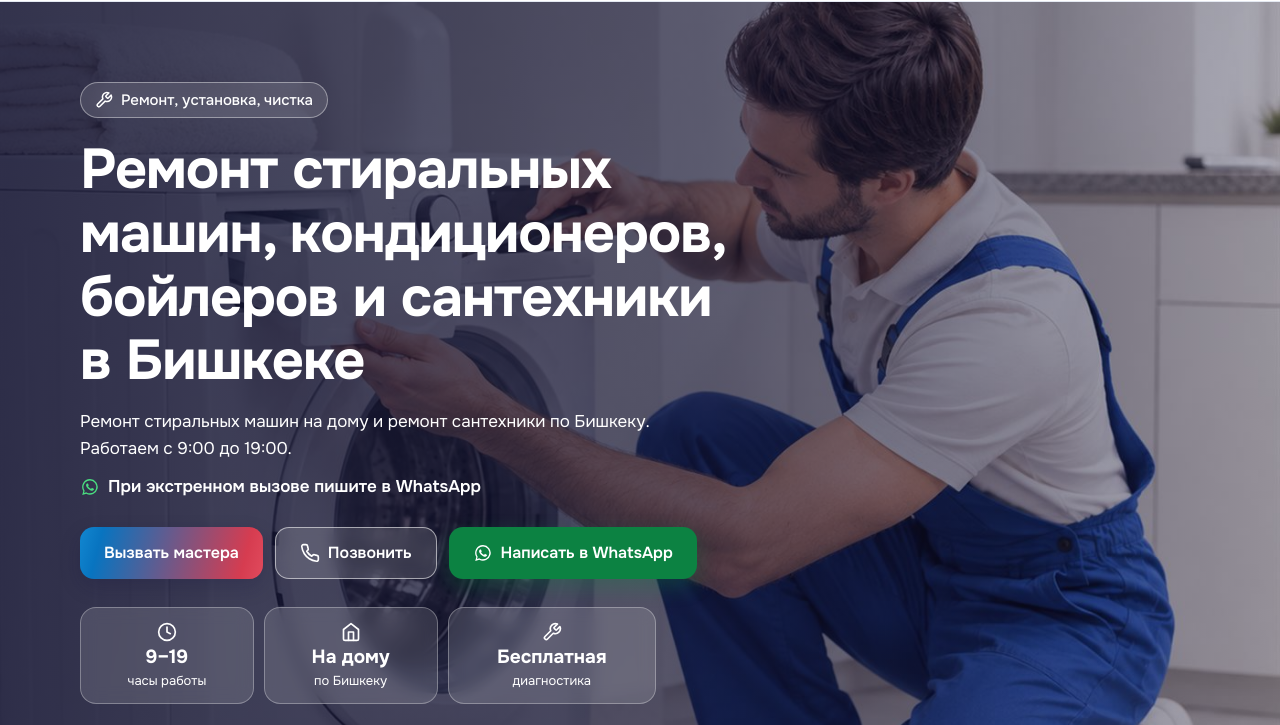
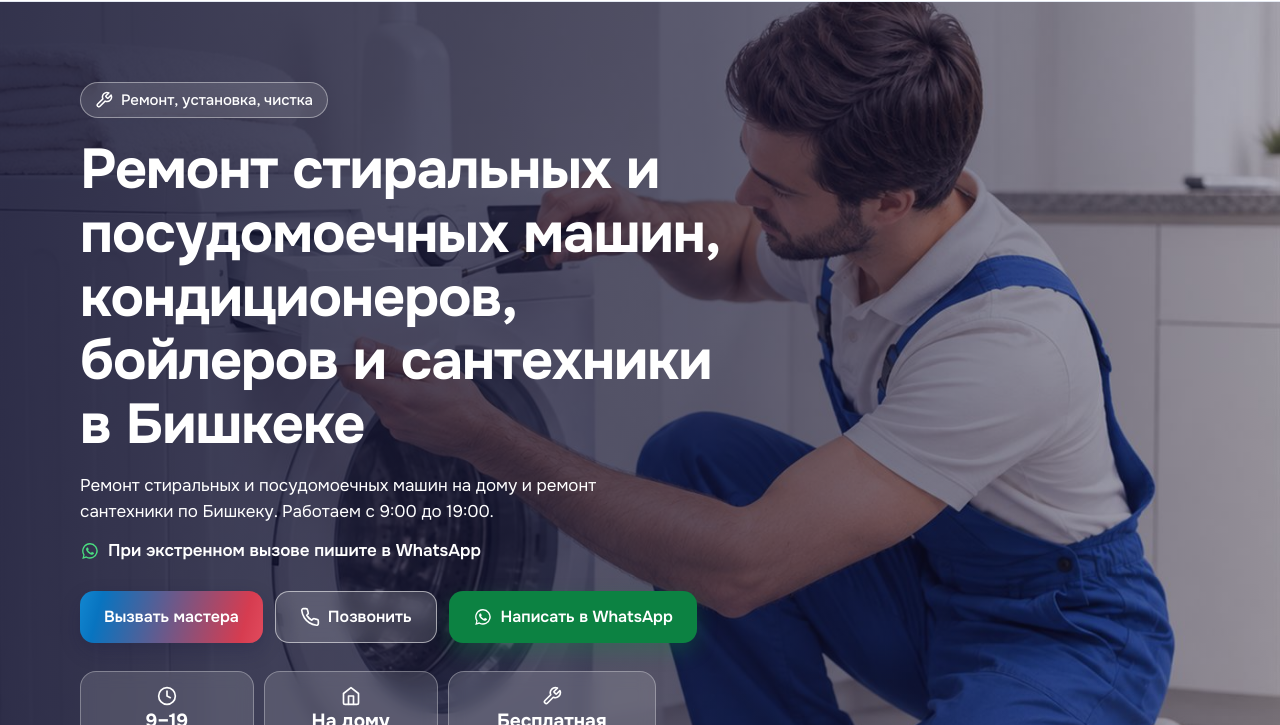
Before and after one commit to dyikanbaevaa08-coder/service-website-test, a plain HTML site: page index.html in a window 1280 px wide. Shown: the part 75-800 px from the top of the page. Drawn offline with Linux system fonts and the light colour scheme.

Commit message:
Mention dishwashers in the main heading, intro and footer
Co-Authored-By: Claude Opus 5.5 <noreply@anthropic.com>

```diff
--- a/index.html
+++ b/index.html
@@ -92,8 +92,8 @@
           <svg class="icon" aria-hidden="true"><use href="#i-wrench"/></svg>
           <span>Ремонт, установка, чистка</span>
         </p>
-        <h1>Ремонт стиральных машин, кондиционеров, бойлеров и сантехники в&nbsp;Бишкеке</h1>
-        <p class="hero__lead">Ремонт стиральных машин на дому и ремонт сантехники по Бишкеку. Работаем с 9:00 до 19:00.</p>
+        <h1>Ремонт стиральных и посудомоечных машин, кондиционеров, бойлеров и сантехники в&nbsp;Бишкеке</h1>
+        <p class="hero__lead">Ремонт стиральных и посудомоечных машин на дому и ремонт сантехники по Бишкеку. Работаем с 9:00 до 19:00.</p>
         <p class="hero__urgent">
           <svg class="icon" aria-hidden="true"><use href="#i-wa"/></svg>
           <span>При экстренном вызове пишите в WhatsApp</span>
@@ -398,7 +398,7 @@
     <div class="wrap site-footer__wrap">
       <div>
         <p class="site-footer__name">Починим</p>
-        <p>Ремонт стиральных машин, кондиционеров, бойлеров и сантехники в Бишкеке</p>
+        <p>Ремонт стиральных и посудомоечных машин, кондиционеров, бойлеров и сантехники в Бишкеке</p>
       </div>
       <div class="site-footer__contacts">
         <a class="site-footer__phone" href="tel:+996556003520">+996 556 003 520</a>
```
